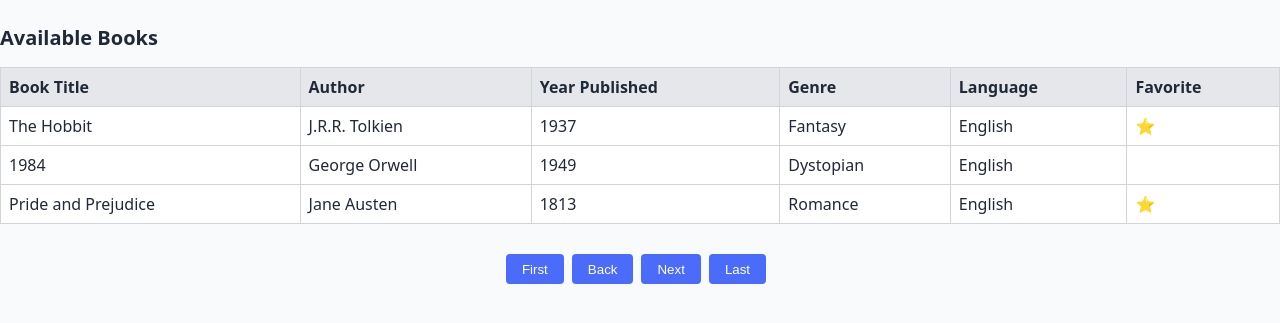
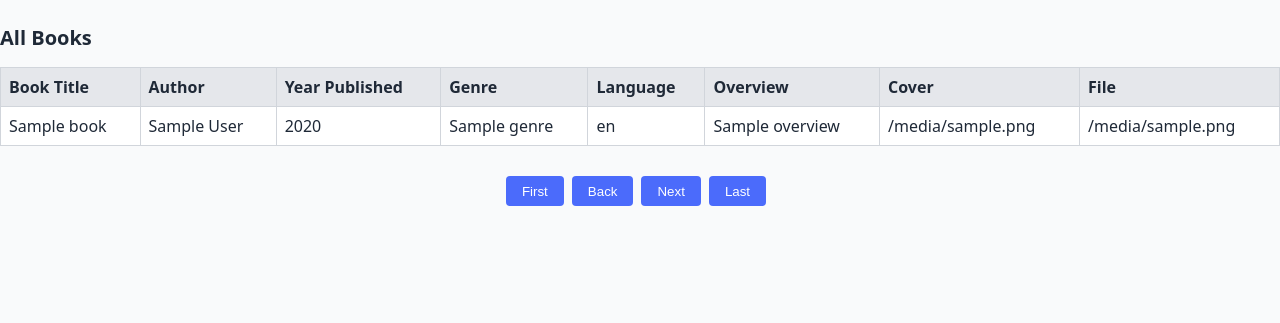
Before and after one commit to edenlots/Book-Dump, a Flask app: template app/templates/books.html in a window 1280 px wide. Shown: the part 119-442 px from the top of the page. Run offline with Flask 3, Linux system fonts and the light colour scheme; the template is opened without the code that fills it: most values are stand-ins (such as "Sample title", 1, 10 or a date in 2020); some libraries are stand-ins or nearby versions.

Commit message:
webpage functionality updates

```diff
--- a/app/templates/books.html
+++ b/app/templates/books.html
@@ -17,14 +17,14 @@
                 <li><a href="bookshelf.html">My Bookshelf</a></li>
                 <li><a href="search.html">Advanced Search</a></li>
                 <li><a href="profile.html">User Profile</a></li>
-                <li><a href="index.html">Logout</a></li>
+                <li><a href="{{ url_for('main.index') }}">Logout</a></li>
             </ul>
         </nav>
     </header>
 
    <!-- Book List Table -->
     <section id="book-list">
-        <h2>Available Books</h2>
+        <h2>All Books</h2>
         <table border="1" cellpadding="8" cellspacing="0">
             <thead>
                 <tr>
@@ -33,35 +33,24 @@
                     <th>Year Published</th>
                     <th>Genre</th>
                     <th>Language</th>
-                    <th>Favorite</th>
+                    <th>Overview</th>
+                    <th>Cover</th>
+                    <th>File</th>
                 </tr>
             </thead>
             <tbody>
+                {% for book in books %}
                 <tr>
-                    <td>The Hobbit</td>
-                    <td>J.R.R. Tolkien</td>
-                    <td>1937</td>
-                    <td>Fantasy</td>
-                    <td>English</td>
-                    <td>⭐</td>
+                    <td>{{ book.title }}</td>
+                    <td>{{ book.author }}</td>
+                    <td>{{ book.year }}</td>
+                    <td>{{ book.genre }}</td>
+                    <td>{{ book.language }}</td>
+                    <td>{{ book.overview }}</td>
+                    <td>{{ book.cover }}</td>
+                    <td>{{ book.file }}</td>
                 </tr>
-                <tr>
-                    <td>1984</td>
-                    <td>George Orwell</td>
-                    <td>1949</td>
-                    <td>Dystopian</td>
-                    <td>English</td>
-                    <td></td>
-                </tr>
-                <tr>
-                    <td>Pride and Prejudice</td>
-                    <td>Jane Austen</td>
-                    <td>1813</td>
-                    <td>Romance</td>
-                    <td>English</td>
-                    <td>⭐</td>
-                </tr>
-                <!-- Add more rows as needed -->
+                {% endfor %}
             </tbody>
         </table>
     </section>
--- a/app/templates/dashboard.html
+++ b/app/templates/dashboard.html
@@ -15,7 +15,7 @@
             <ul>
                 <li><a href="upload.html">Upload Book</a></li>
                 <li><a href="bookshelf.html">My Bookshelf</a></li>
-                <li><a href="books.html">All Books List</a></li>
+                <li><a href="{{ url_for('main.books') }}">All Books List</a></li>
                 <li><a href="search.html">Advanced Search</a></li>
                 <li><a href="{{ url_for('main.index') }}">Logout</a></li>
             </ul>
@@ -37,7 +37,7 @@
             <input type="text" id="search-query" name="q" required>
             <button type="submit">Search</button>
         </form>
-        <p><a href="books.html">All Books List</a></p>
+        <p><a href="{{ url_for('main.books') }}">All Books List</a></p>
     </section>
 
     <!-- My Bookshelf Section -->
```
